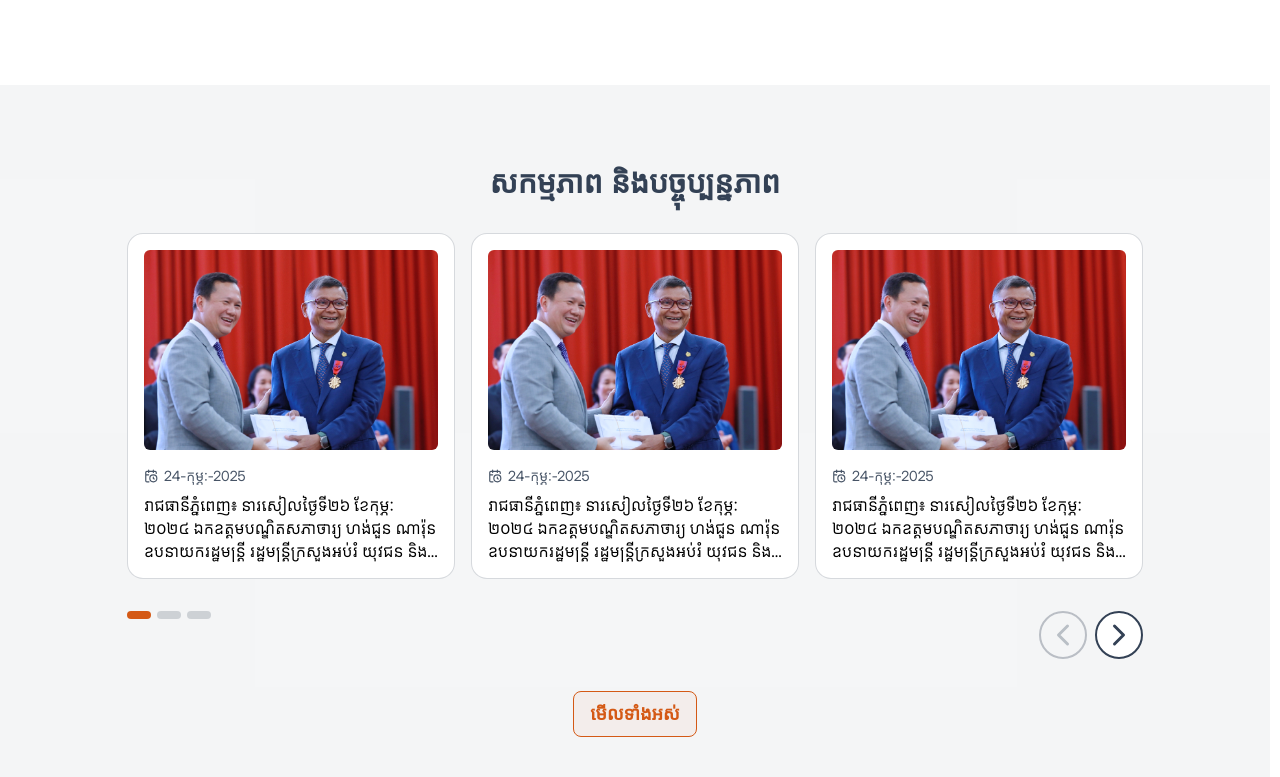
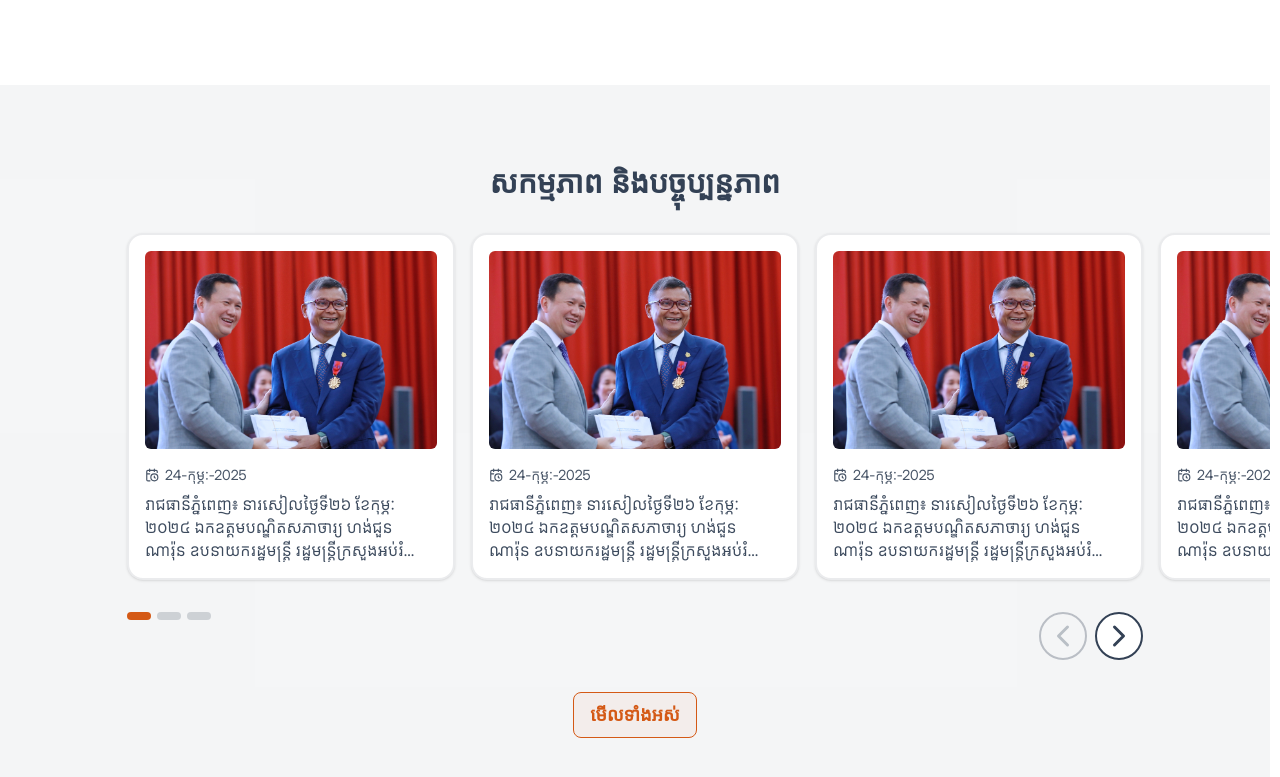
Before and after one commit to samithseu/edcongress-clone, a website built with Vite: page index.html in a window 1280 px wide. Shown: the part 1346-2123 px from the top of the page. Built offline with nearby package versions, Linux system fonts and the light colour scheme; a web font is replaced by a local one.

Commit message:
[ui]: added a touch of design to improve the looks

```diff
--- a/index.html
+++ b/index.html
@@ -601,12 +601,15 @@
     <!-- END -->
 
     <!-- CAROUSEL SECTION -->
-    <section x-data="emblaCarousel()" class="bg-foreground/5 embla py-20">
+    <section
+      x-data="emblaCarousel()"
+      class="bg-foreground/5 embla py-20 overflow-x-hidden"
+    >
       <div class="space-y-8">
         <h3 class="text-title">សកម្មភាព និងបច្ចុប្បន្នភាព</h3>
         <!-- carousel -->
         <div class="embla">
-          <div x-ref="emblaNode" class="embla__viewport overflow-hidden">
+          <div x-ref="emblaNode" class="embla__viewport">
             <div class="embla__container">
               <template x-for="item in Array.from(Array(6).keys())">
                 <a
--- a/public/i18n.js
+++ b/public/i18n.js
@@ -13,8 +13,8 @@ document.addEventListener("alpine:init", () => {
       km: {
         title:
           "សន្និបាតបូកសរុបលទ្ធផលការងារ អប់រំ យុវជន\nនិងកីឡា ឆ្នាំសិក្សា ២០២៤-២០២៥ និង\nទិសដៅឆ្នាំសិក្សា ២០២៥-២០២៦",
-        km_option: "ខ្មែរ",
-        en_option: "អង់គ្លេស",
+        km_option: "ភាសាខ្មែរ",
+        en_option: "ភាសាអង់គ្លេស",
         footer: "រៀបចំដោយ Wiki School, POSCAR Digital Co., Ltd",
       },
     },
--- a/src/style.css
+++ b/src/style.css
@@ -39,6 +39,16 @@
 @utility scroll-width-thin {
   scrollbar-width: thin;
 }
+@utility mask-both-side-* {
+  --_length: calc(theme("spacing") * --value(integer));
+  mask-image: linear-gradient(
+    to right,
+    transparent 0%,
+    black var(--_length),
+    black calc(100% - var(--_length)),
+    transparent 100%
+  );
+}
 
 .text-title {
   @apply font-title text-foreground text-center font-semibold text-xl @2xl:text-2xl @4xl:text-3xl @4xl:font-bold;
@@ -48,16 +58,16 @@
   @apply flex gap-4;
 }
 .embla__slide {
-  @apply border rounded-2xl border-foreground/20 p-4 bg-background space-y-4 grow-0 shrink-0 basis-full @[48rem]/section:basis-[calc((100%-(1rem))/2)] @[64rem]/section:basis-[calc((100%-(1rem*2))/3)] min-w-0;
+  @apply border-2 rounded-2xl border-foreground/10 transition-colors duration-200 hover:border-primary hover:[&_img]:scale-105 shadow-sm p-4 bg-background space-y-4 grow-0 shrink-0 basis-full @[48rem]/section:basis-[calc((100%-(1rem))/2)] @[64rem]/section:basis-[calc((100%-(1rem*2))/3)] min-w-0;
 }
 .news-card-image {
   @apply aspect-[5.3/3.6] overflow-hidden rounded-md;
   & img {
-    @apply object-cover w-full h-full object-top brightness-100 saturate-105;
+    @apply object-cover w-full h-full object-top brightness-100 saturate-105 transition-[scale] duration-600;
   }
 }
 .news-card-info {
-  @apply space-y-2 [&_p]:text-sm @4xl:[&_p]:text-[1rem] [&_p]:line-clamp-3;
+  @apply space-y-2 [&_p]:text-sm @2xl:[&_p]:text-[0.938rem] @4xl:[&_p]:text-[1rem] [&_p]:text-foreground/95 [&_p]:line-clamp-3;
 }
 .news-card-info-date {
   @apply flex gap-1.5 items-center [&_svg]:size-3.5 text-foreground/90;
@@ -72,7 +82,7 @@
   }
 }
 .embla__buttons {
-  @apply *:border-2 *:rounded-full [&_*:where(svg)]:size-6 @4xl:[&_*:where(svg)]:size-9 *:cursor-pointer flex items-center justify-end gap-2 *:text-foreground *:p-1 *:bg-background *:hover:bg-primary *:hover:text-background *:transition-colors *:duration-300 *:disabled:text-foreground/30 *:disabled:cursor-not-allowed *:disabled:bg-transparent w-fit;
+  @apply *:border-2 *:rounded-full [&_*:where(svg)]:size-6 @4xl:[&_*:where(svg)]:size-9 *:cursor-pointer flex items-center justify-end gap-2 *:text-foreground *:p-1 *:bg-background *:hover:bg-primary *:hover:text-background *:not-disabled:hover:border-primary *:transition-colors *:duration-300 *:disabled:text-foreground/30 *:disabled:cursor-not-allowed *:disabled:bg-transparent w-fit;
 }
 .view-all {
   @apply text-primary font-semibold font-title text-sm @4xl:text-lg px-4 py-2 border rounded-lg transition-colors duration-300 bg-primary/5 hover:bg-primary hover:text-background;
```
